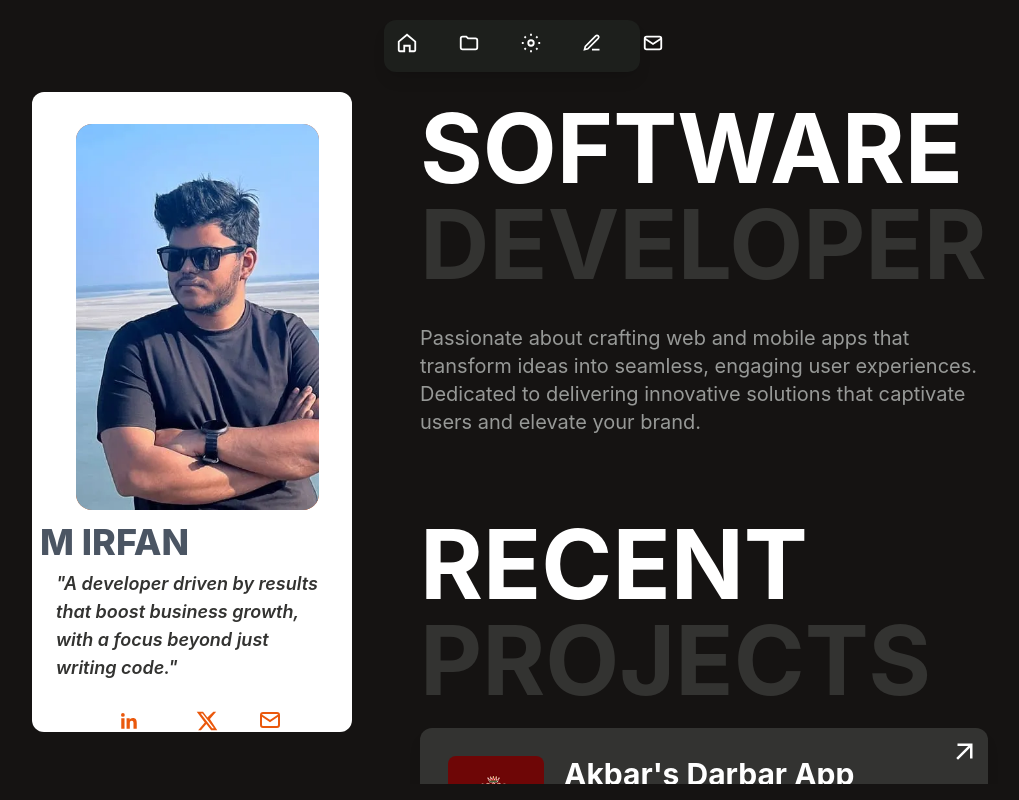
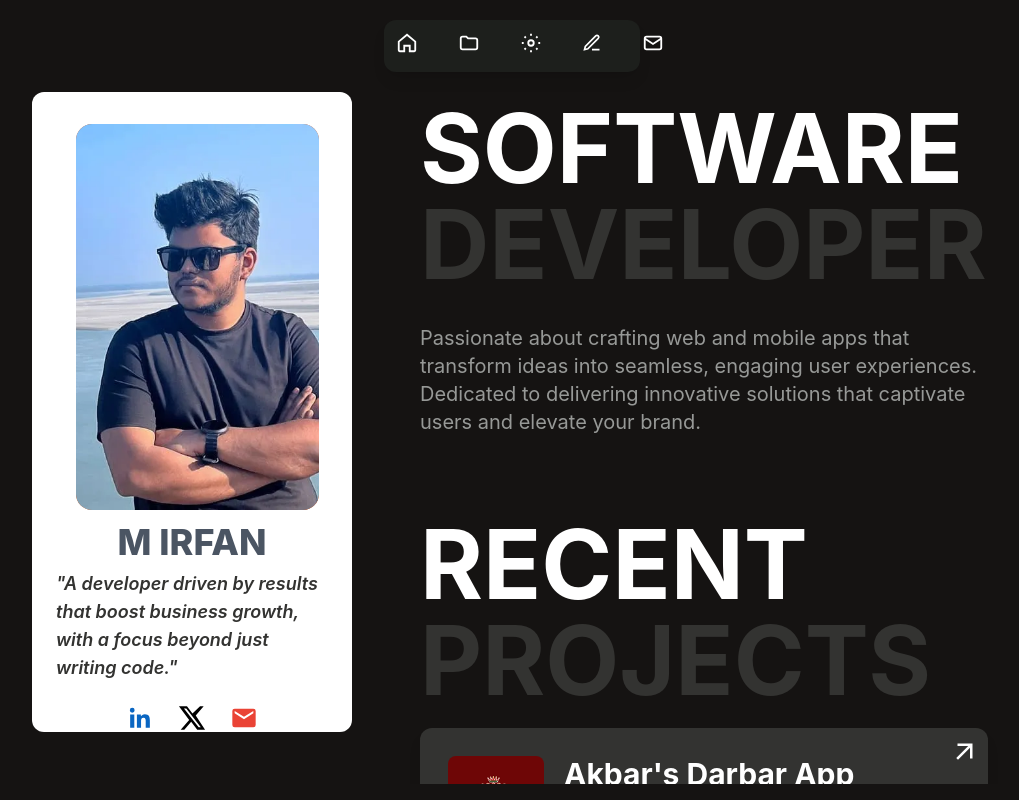
Before and after one commit to irf0/irfanappdev, a React (Create React App) app: page / in a window 1280 px wide. Shown: the whole page, without its empty margins (128-1147 px from the left). Built offline with nearby package versions, Linux system fonts and the light colour scheme; no server answers.

Commit message:
appearance : logo sizes update

```diff
--- a/src/Pages/Layout.js
+++ b/src/Pages/Layout.js
@@ -111,7 +111,7 @@ function Layout() {
 
           <div>
             <h1
-              className={`font-extrabold text-gray-600 pt-2 mt-1 ${
+              className={`font-extrabold text-gray-600 pt-2 mt-1 text-center ${
                 isMobile ? "text-2xl" : "text-4xl"
               }`}
             >
@@ -126,30 +126,37 @@ function Layout() {
           </div>
 
           <div
-            className={`flex justify-center gap-6 cursor-pointer ${
+            className={`flex justify-center items-center gap-5 cursor-pointer ${
               isMobile ? "mt-1" : "mt-3"
             }`}
           >
             <a
               href="https://www.linkedin.com/in/irfan3054/"
-              className="text-white py-2 px-4 rounded transition-all"
+              className="flex h-8 w-8 items-center justify-center rounded transition-all"
               target="_blank"
               rel="noreferrer"
+              aria-label="LinkedIn"
             >
-              <IconLinkedIn size={22} className="text-orange-600" />
+              <IconLinkedIn size={28} className="h-7 w-7 text-[#0A66C2]" />
             </a>
 
             <a
               href="https://x.com/mirfandev5"
-              className="text-white py-2 px-4 rounded transition-all"
+              className="flex h-8 w-8 items-center justify-center rounded transition-all"
               target="_blank"
               rel="noreferrer"
+              aria-label="X"
             >
-              <IconX size={22} className="text-orange-600" />
+              <IconX size={28} className="h-7 w-7 text-black" />
             </a>
 
-            <a href="mailto:mirfan3054@gmail.com" rel="noreferrer">
-              <IconEnvelope size={24} className="text-orange-600 mt-1.5" />
+            <a
+              href="mailto:mirfan3054@gmail.com"
+              rel="noreferrer"
+              className="flex h-8 w-8 items-center justify-center"
+              aria-label="Email"
+            >
+              <IconEnvelope size={28} className="h-7 w-7 text-[#EA4335]" />
             </a>
           </div>
         </div>
--- a/src/Pages/Skills.js
+++ b/src/Pages/Skills.js
@@ -18,7 +18,9 @@ function Skills() {
       <div className="grid grid-cols-2 gap-10 mt-10">
         {/* Left Column */}
         <div>
-          {skillsToolsData?.slice(0, 5).map((skill, index) => (
+          {skillsToolsData
+            ?.slice(0, Math.ceil(skillsToolsData.length / 2))
+            .map((skill, index) => (
             <div
               key={index}
               className={`${
@@ -56,7 +58,9 @@ function Skills() {
 
         {/* Right Column */}
         <div>
-          {skillsToolsData?.slice(5).map((skill, index) => (
+          {skillsToolsData
+            ?.slice(Math.ceil(skillsToolsData.length / 2))
+            .map((skill, index) => (
             <div
               key={index}
               className={`${
--- a/src/components/NavIcons.js
+++ b/src/components/NavIcons.js
@@ -94,7 +94,7 @@ export function IconLinkedIn({ size = 22, className = "" }) {
       height={size}
       viewBox="0 0 24 24"
       fill="currentColor"
-      className={className}
+      className={`${iconClass} ${className}`}
       aria-hidden="true"
     >
       <path d="M20.45 20.45h-3.56v-5.57c0-1.33-.03-3.04-1.85-3.04-1.85 0-2.14 1.45-2.14 2.94v5.67H9.34V9h3.42v1.56h.05c.48-.9 1.64-1.85 3.37-1.85 3.6 0 4.27 2.37 4.27 5.46v6.28ZM5.34 7.43a2.06 2.06 0 1 1 0-4.12 2.06 2.06 0 0 1 0 4.12Zm1.78 13.02H3.56V9h3.56v11.45Z" />
@@ -109,7 +109,7 @@ export function IconX({ size = 22, className = "" }) {
       height={size}
       viewBox="0 0 24 24"
       fill="currentColor"
-      className={className}
+      className={`${iconClass} ${className}`}
       aria-hidden="true"
     >
       <path d="M18.9 2H22l-6.8 7.77L23.2 22h-6.7l-5.2-6.8L5.4 22H2.3l7.27-8.3L.8 2h6.9l4.7 6.2L18.9 2Zm-1.2 18h1.86L7.1 3.95H5.1L17.7 20Z" />
@@ -123,14 +123,11 @@ export function IconEnvelope({ size = 24, className = "" }) {
       width={size}
       height={size}
       viewBox="0 0 24 24"
-      fill="none"
-      stroke="currentColor"
-      strokeWidth="2"
-      className={className}
+      fill="currentColor"
+      className={`${iconClass} ${className}`}
       aria-hidden="true"
     >
-      <rect x="3" y="5" width="18" height="14" rx="2" />
-      <path d="m3 7 9 6 9-6" />
+      <path d="M20 4H4a2 2 0 0 0-2 2v12a2 2 0 0 0 2 2h16a2 2 0 0 0 2-2V6a2 2 0 0 0-2-2Zm0 4-8 5L4 8V6l8 5 8-5v2Z" />
     </svg>
   );
 }
--- a/src/utils/skillsToolsData.js
+++ b/src/utils/skillsToolsData.js
@@ -17,12 +17,12 @@ export const skillsToolsData = [
     description: "Core scripting language.",
     imageURL: "/Logos/js logo.png",
   },
-  // {
-  //   id: 4,
-  //   title: "NodeJS",
-  //   description: "Backend API development.",
-  //   imageURL: "/Logos/nodejslogo.png",
-  // },
+  {
+    id: 4,
+    title: "TypeScript",
+    description: "Typed Javascript",
+    imageURL: "/Logos/typescriptlogo.png",
+  },
   {
     id: 5,
     title: "Firebase",
```
Also changed, not shown: public/Logos/typescriptlogo.png (added).
